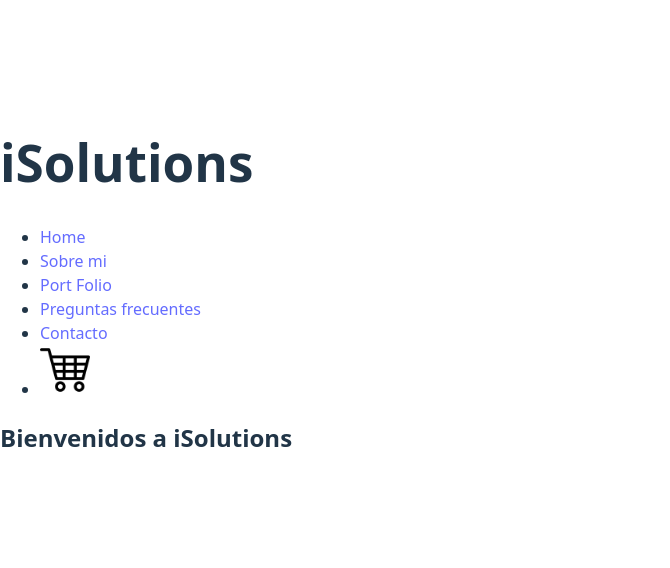
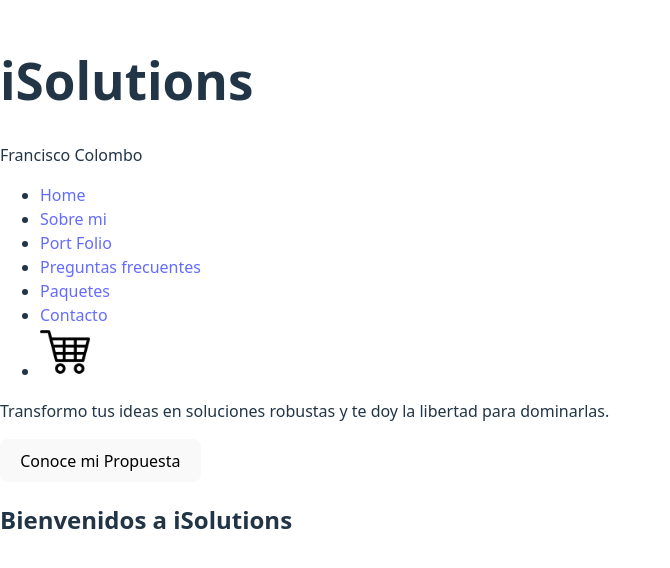
Before and after one commit to Franncolomboo/proyecto-react-coder, a React (Vite) app: page / in a window 1280 px wide. Shown: the part 112-680 px from the top of the page, without its empty margins (0-670 px from the left). Built offline with nearby package versions, Linux system fonts and the light colour scheme.

Commit message:
Agrego carpeta styles con archivos scss vacios y modifique un poco la estructura inicial de la app.jsx

```diff
--- a/src/components/NavBar.jsx
+++ b/src/components/NavBar.jsx
@@ -3,17 +3,25 @@ import Carrito from "./CartWidget"
 function NavBar(){
     return (
         <div>
-            <h1>iSolutions</h1>
+            <h1 className="brand-name">iSolutions</h1>
+            <span className="full-name">Francisco Colombo</span>
             <nav className="navBar-container">
                 <ul className="navBar-list">
                     <li><a href="">Home</a></li>
                     <li><a href="">Sobre mi</a></li>
                     <li><a href="">Port Folio</a></li>
                     <li><a href="">Preguntas frecuentes</a></li>
+                    <li><a href="">Paquetes</a></li>
                     <li><a href="">Contacto</a></li>
-                    <li><Carrito /></li>
+                    <li><a href=""><Carrito /></a></li>
                 </ul>
             </nav>
+            <p>
+                Transformo tus ideas en soluciones robustas y te doy la libertad para dominarlas.
+            </p>
+            <div className="button-container">
+                <button className="button">Conoce mi Propuesta</button>
+            </div>
         </div>
     );
 }
```
Also changed, not shown: src/styles/_mixins.scss (added), src/styles/_variables.scss (added), src/styles/main.scss (added).
